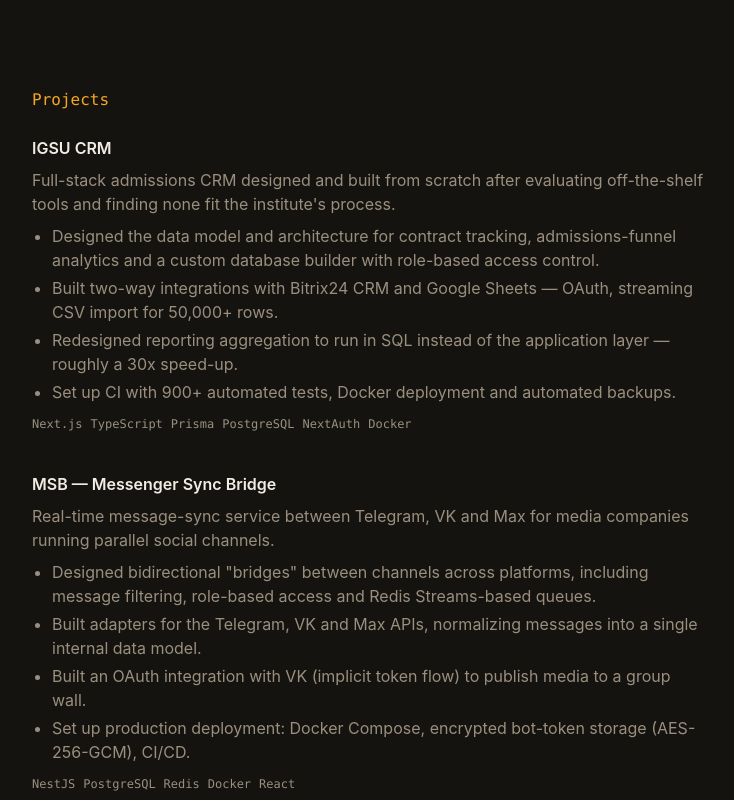
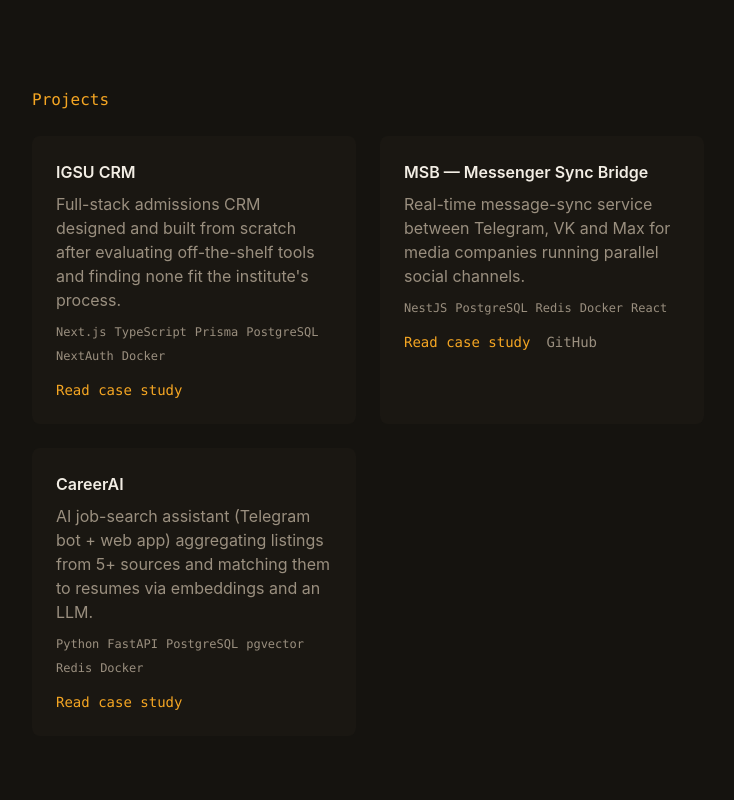
Before and after one commit to 1st0r1k/portfolio, a Next.js app: page /portfolio/ in a window 1280 px wide. Shown: the part 1340-2140 px from the top of the page, without its empty margins (464-1198 px from the left). Built offline with nearby package versions, Linux system fonts and the light colour scheme.

Commit message:
feat: convert Projects section into a tile grid with case-study links

```diff
--- a/src/components/Projects.tsx
+++ b/src/components/Projects.tsx
@@ -1,5 +1,6 @@
 'use client'
 
+import Link from 'next/link'
 import { useLanguage } from '@/context/LanguageContext'
 
 export function Projects() {
@@ -8,32 +9,35 @@
   return (
     <section id="projects" aria-label="Selected projects" className="scroll-mt-24">
       <h3 className="font-mono text-accent">{t.projects.heading}</h3>
-      <ul className="mt-6 space-y-10">
+      <div className="mt-6 grid gap-6 sm:grid-cols-2">
         {t.projects.entries.map((project) => (
-          <li key={project.title}>
-            <h4 className="font-semibold text-text-primary">
-              {project.link ? (
-                <a href={project.link} target="_blank" rel="noreferrer" className="hover:text-accent">
-                  {project.title}
-                </a>
-              ) : (
-                project.title
-              )}
-            </h4>
+          <div key={project.slug} className="rounded-lg bg-background-alt p-6">
+            <h4 className="font-semibold text-text-primary">{project.title}</h4>
             <p className="mt-2 text-text-secondary">{project.description}</p>
-            <ul className="mt-2 list-disc space-y-1 pl-5 text-text-secondary">
-              {project.bullets.map((bullet, index) => (
-                <li key={index}>{bullet}</li>
-              ))}
-            </ul>
             <ul className="mt-3 flex flex-wrap gap-2 font-mono text-xs text-text-secondary">
               {project.tags.map((tag) => (
                 <li key={tag}>{tag}</li>
               ))}
             </ul>
-          </li>
+            <div className="mt-4 flex items-center gap-4 font-mono text-sm">
+              <Link href={`/projects/${project.slug}`} className="text-accent hover:underline">
+                {t.projects.readMoreLabel}
+              </Link>
+              {project.link && (
+                <a
+                  href={project.link}
+                  target="_blank"
+                  rel="noreferrer"
+                  aria-label={`GitHub — ${project.title}`}
+                  className="text-text-secondary hover:text-accent"
+                >
+                  GitHub
+                </a>
+              )}
+            </div>
+          </div>
         ))}
-      </ul>
+      </div>
     </section>
   )
 }
```
Also changed, not shown: 1 other file (tests, documents, lock files or other folders).
